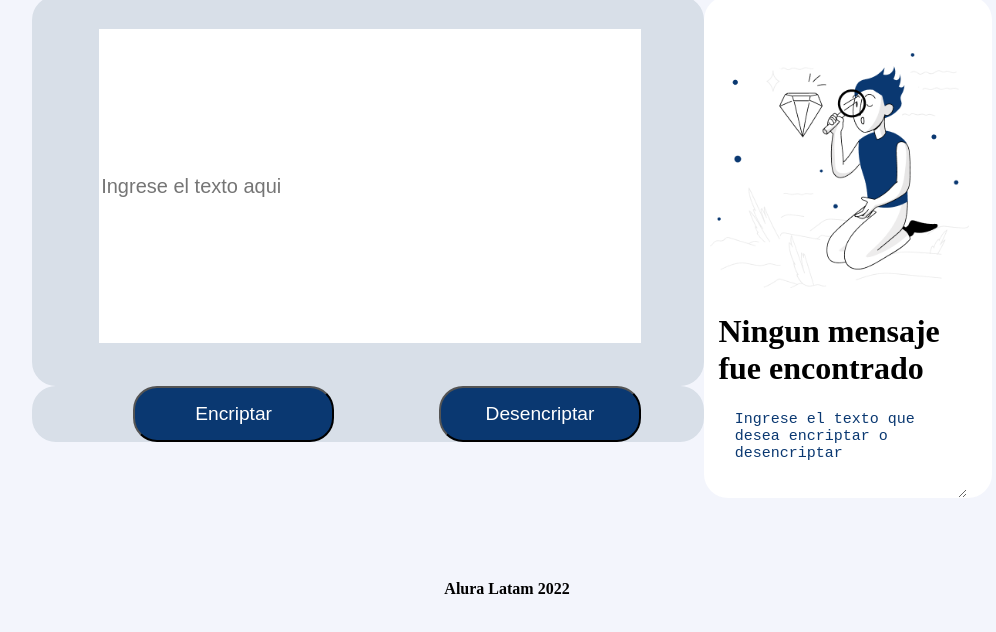
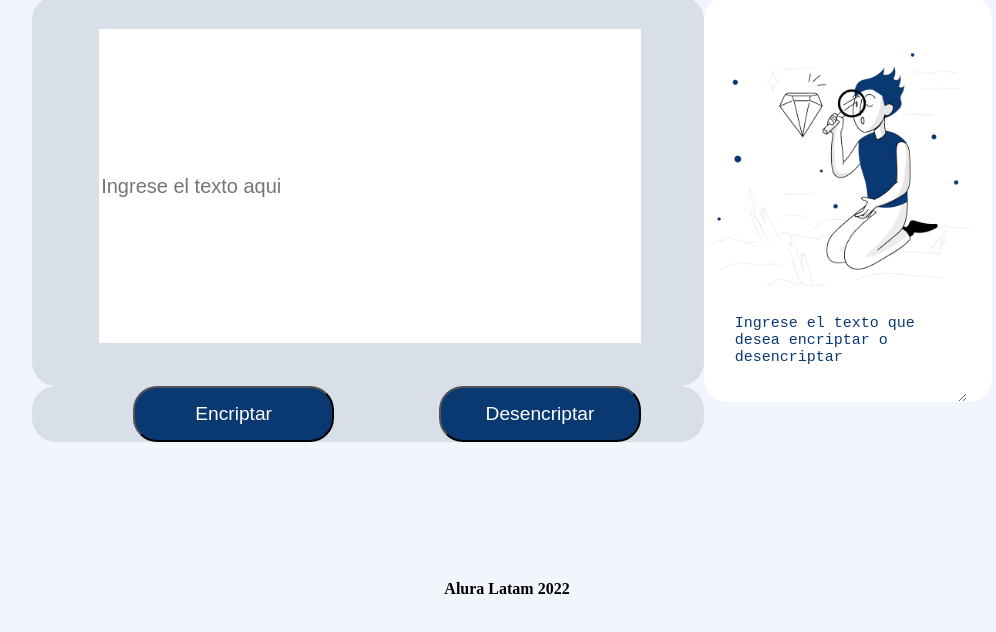
Before and after one commit to RichardDB7/Oracle-One-challengeonecodificador3.github.io, a plain HTML site: page index.html in a window 1280 px wide. Shown: the part 96-728 px from the top of the page, without its empty margins (133-1129 px from the left). Drawn offline with Linux system fonts and the light colour scheme.

Commit message:
Update index.html

```diff
--- a/index.html
+++ b/index.html
@@ -24,7 +24,7 @@
 
     <div class="right">
         <img src="img/muñeco.png" id="imgDer">
-        <h1 id="texto">Ningun mensaje fue encontrado</h1>
+        <h1 id="texto"></h1>
         <textarea id="texto2" cols="5" rows="5">Ingrese el texto que desea encriptar o desencriptar</textarea>
         <button id="copiar" type="button" name="button" onclick="copiar()">¡Copiar!</button>
     </div>
```
